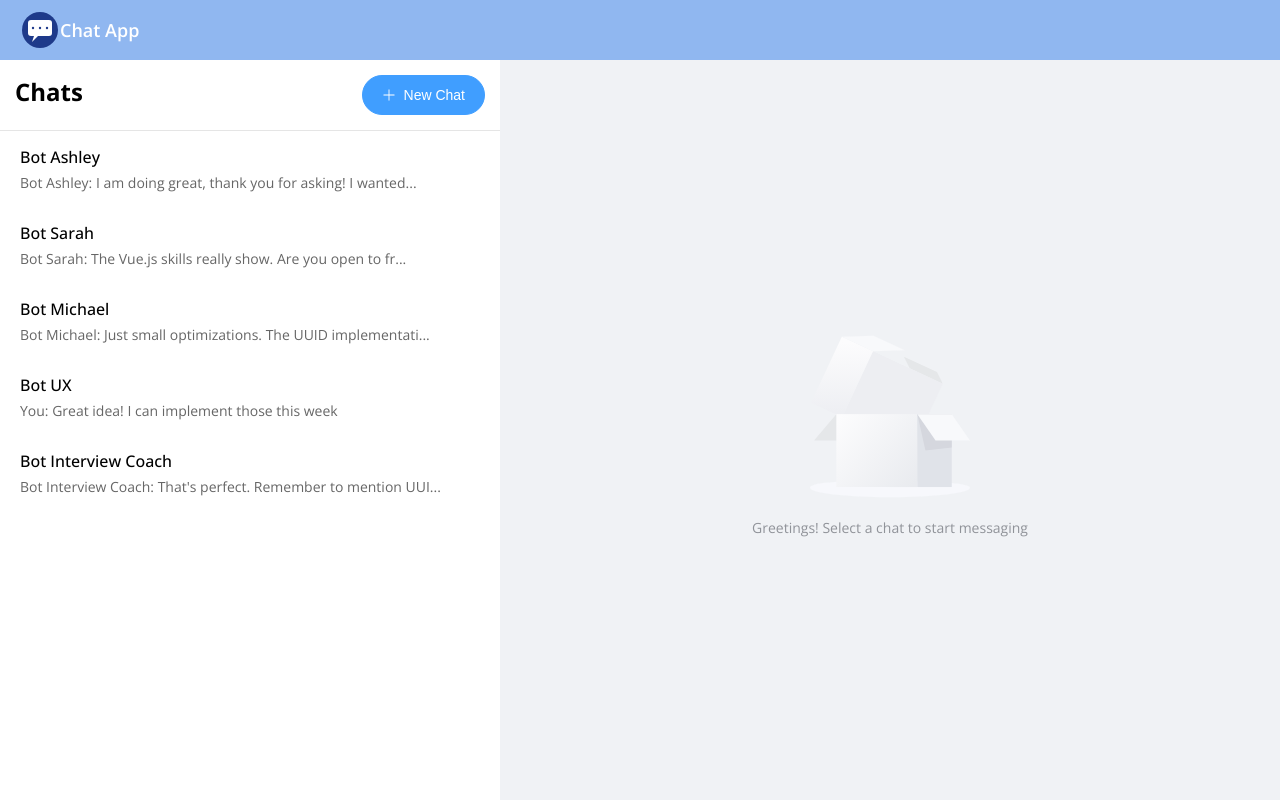
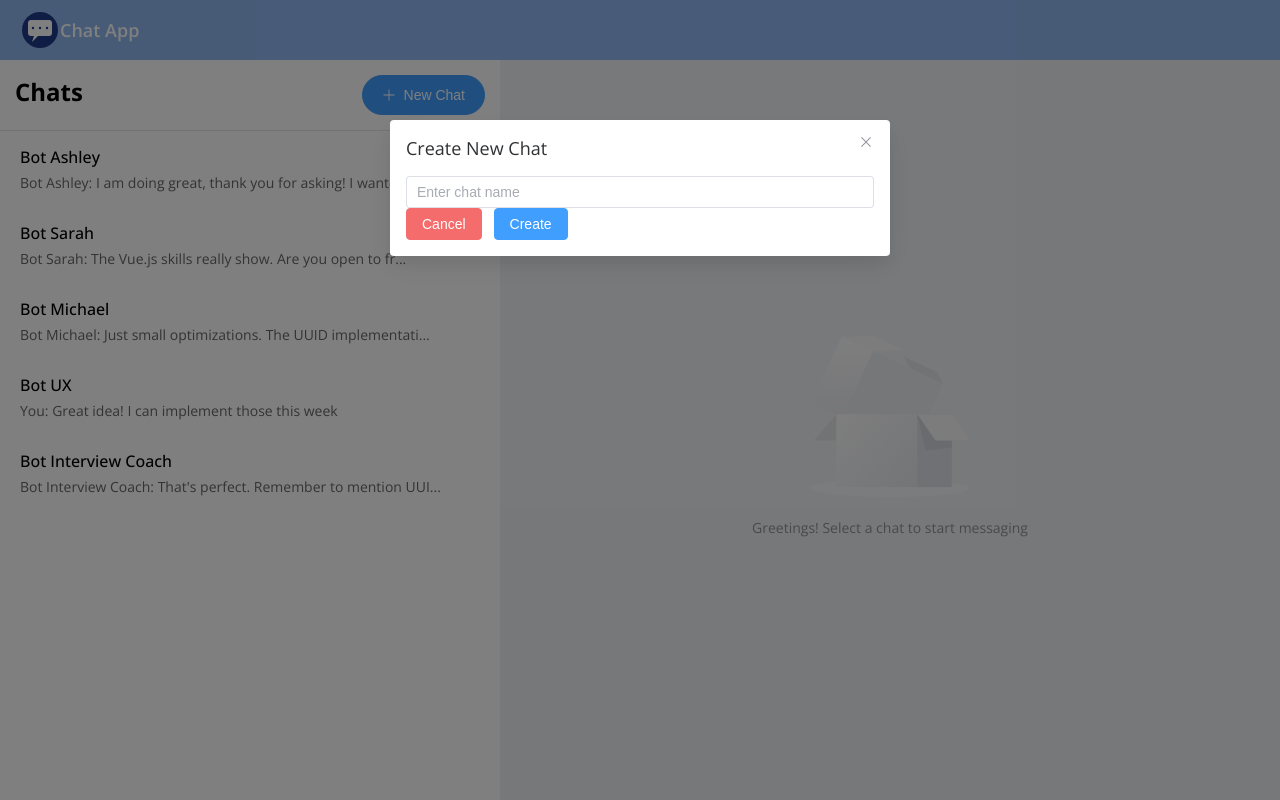
Before and after one commit to ruslanskrims/chat-app, a Vue app: page /chat in a window 1280 px wide. Both pictures are taken after a click on the button "New Chat". Built offline with nearby package versions, Linux system fonts and the light colour scheme.

Commit message:
feature-bonus: added chat creation

```diff
--- a/src/features/chat/components/ChatSidebar.vue
+++ b/src/features/chat/components/ChatSidebar.vue
@@ -1,26 +1,55 @@
 <script setup lang="ts">
-import { ElMessageBox, ElAside, ElButton } from 'element-plus'
+import { ElAside, ElButton, ElAlert } from 'element-plus'
 import { Plus } from '@element-plus/icons-vue'
 import { useChatStore } from '@/features/chat/stores/chatStore'
 import ChatList from './ChatList.vue'
+import { ref } from 'vue'
+import CreateChatForm from './CreateChatForm.vue'
 
-const { chats } = useChatStore()
+const { chats, createChat, isChatCreateError } = useChatStore()
+
+const isModalVisible = ref(false)
+const newChatName = ref('')
+const openCreateChatModal = () => {
+  newChatName.value = ''
+  isModalVisible.value = true
+}
+
+const closeCreateChatModal = () => {
+  isModalVisible.value = false
+}
+
+const handleCreateChat = () => {
+  if (newChatName.value.trim()) {
+    createChat(newChatName.value)
+    closeCreateChatModal()
+  }
+}
 </script>
 
 <template>
   <ElAside class="sidebar__aside">
     <div class="sidebar__header">
       <h2 class="sidebar__header-title">Chats</h2>
-      <ElButton type="primary" size="large" round class="new-chat-btn" :icon="Plus"
+      <ElButton
+        type="primary"
+        size="large"
+        round
+        class="new-chat-btn"
+        :icon="Plus"
+        @click="openCreateChatModal"
         >New Chat</ElButton
       >
     </div>
-    <!--TODO - add functionality to create new chat and show the message box(form)-->
-    <!-- <ElMessageBox
-      title="Create New Chat"
-      :showCancelButton="true"
-      @confirm="() => console.log('Chat created')"
-    /> -->
+
+    <CreateChatForm
+      :isModalVisible="isModalVisible"
+      :newChatName="newChatName"
+      :closeCreateChatModal="closeCreateChatModal"
+      :error="isChatCreateError"
+      @update:newChatName="newChatName = $event"
+      @createChat="handleCreateChat"
+    />
     <ChatList :chats="chats" />
   </ElAside>
 </template>
--- /dev/null
+++ b/src/features/chat/components/CreateChatForm.vue
@@ -0,0 +1,55 @@
+<script setup lang="ts">
+import { ElButton, ElContainer, ElDialog, ElInput, ElAlert } from 'element-plus'
+import { computed } from 'vue'
+
+const createChatFormProps = defineProps<{
+  isModalVisible: boolean
+  newChatName: string
+  error: boolean
+  closeCreateChatModal: () => void
+}>()
+
+const emit = defineEmits<{ 'update:newChatName': [value: string]; createChat: [] }>()
+
+const modalVisible = computed({
+  get: () => createChatFormProps.isModalVisible,
+  set: (value) => {
+    if (!value) {
+      createChatFormProps.closeCreateChatModal()
+    }
+  },
+})
+
+const chatName = computed({
+  get: () => createChatFormProps.newChatName,
+  set: (value) => {
+    emit('update:newChatName', value)
+  },
+})
+
+const handleCreateChat = () => {
+  emit('createChat')
+}
+</script>
+
+<template>
+  <ElDialog
+    v-model="modalVisible"
+    title="Create New Chat"
+    :showCancelButton="true"
+    width="500px"
+    @confirm="() => console.log('Chat created')"
+    class="create-chat-modal"
+  >
+    <ElInput
+      v-model="chatName"
+      placeholder="Enter chat name"
+      @keyup.enter="() => console.log('Chat created')"
+      class="create-chat-modal__input"
+    />
+    <ElContainer class="create-chat-modal__actions">
+      <ElButton type="danger" @click="closeCreateChatModal">Cancel</ElButton>
+      <ElButton type="primary" @click="handleCreateChat">Create</ElButton>
+    </ElContainer>
+  </ElDialog>
+</template>
--- a/src/features/chat/stores/chatStore.ts
+++ b/src/features/chat/stores/chatStore.ts
@@ -4,9 +4,17 @@ import { v4 as uuidv4 } from 'uuid'
 import { SenderEnumTypes } from '../enums/chatEnums'
 
 export const useChatStore = defineStore('chat', {
-  state: (): { chats: Chat[]; activeChatId: string; isSendingMessage: boolean } => ({
+  state: (): {
+    chats: Chat[]
+    activeChatId: string
+    isSendingMessage: boolean
+    isChatCreateLoading: boolean
+    isChatCreateError: boolean
+  } => ({
     activeChatId: '',
     isSendingMessage: false,
+    isChatCreateLoading: false,
+    isChatCreateError: false,
     chats: [
       {
         id: uuidv4(),
@@ -16,21 +24,21 @@ export const useChatStore = defineStore('chat', {
             id: uuidv4(),
             text: 'Hi there, dear candidate. How are you doing today?',
             sender: 'Bot Ashley',
-            timestamp: new Date(),
+            created: new Date(),
             senderType: SenderEnumTypes.Bot,
           },
           {
             id: uuidv4(),
             text: 'Good afternoon, Ashley. I am doing well, thank you. How about you?',
             sender: 'user',
-            timestamp: new Date(),
+            created: new Date(),
             senderType: SenderEnumTypes.User,
           },
           {
             id: uuidv4(),
             text: 'I am doing great, thank you for asking! I wanted to discuss the next steps in the interview process with you.',
             sender: 'Bot Ashley',
-            timestamp: new Date(),
+            created: new Date(),
             senderType: SenderEnumTypes.Bot,
           },
         ],
@@ -43,21 +51,21 @@ export const useChatStore = defineStore('chat', {
             id: uuidv4(),
             text: 'Hey! Loved your portfolio website! 🚀',
             sender: 'Bot Sarah',
-            timestamp: new Date(),
+            created: new Date(),
             senderType: SenderEnumTypes.Bot,
           },
           {
             id: uuidv4(),
             text: 'Thank you so much! I put a lot of work into the animations.',
             sender: 'user',
-            timestamp: new Date(),
+            created: new Date(),
             senderType: SenderEnumTypes.User,
           },
           {
             id: uuidv4(),
             text: 'The Vue.js skills really show. Are you open to freelance work?',
             sender: 'Bot Sarah',
-            timestamp: new Date(),
+            created: new Date(),
             senderType: SenderEnumTypes.Bot,
           },
         ],
@@ -70,21 +78,21 @@ export const useChatStore = defineStore('chat', {
             id: uuidv4(),
             text: 'Code review for the chat app is ready! ✅',
             sender: 'Bot Michael',
-            timestamp: new Date(),
+            created: new Date(),
             senderType: SenderEnumTypes.Bot,
           },
           {
             id: uuidv4(),
             text: 'Awesome! Any major issues I should address?',
             sender: 'user',
-            timestamp: new Date(),
+            created: new Date(),
             senderType: SenderEnumTypes.User,
           },
           {
             id: uuidv4(),
             text: 'Just small optimizations. The UUID implementation was a smart move!',
             sender: 'Bot Michael',
-            timestamp: new Date(),
+            created: new Date(),
             senderType: SenderEnumTypes.Bot,
           },
         ],
@@ -97,28 +105,28 @@ export const useChatStore = defineStore('chat', {
             id: uuidv4(),
             text: 'New design system mockups are ready for review 🎨',
             sender: 'Bot UX',
-            timestamp: new Date(),
+            created: new Date(),
             senderType: SenderEnumTypes.Bot,
           },
           {
             id: uuidv4(),
             text: 'Love the new color scheme! The dark blue looks professional',
             sender: 'user',
-            timestamp: new Date(),
+            created: new Date(),
             senderType: SenderEnumTypes.User,
           },
           {
             id: uuidv4(),
             text: 'Can we add micro-interactions to the chat bubbles?',
             sender: 'Bot UX',
-            timestamp: new Date(),
+            created: new Date(),
             senderType: SenderEnumTypes.Bot,
           },
           {
             id: uuidv4(),
             text: 'Great idea! I can implement those this week',
             sender: 'user',
-            timestamp: new Date(),
+            created: new Date(),
             senderType: SenderEnumTypes.User,
           },
         ],
@@ -131,21 +139,21 @@ export const useChatStore = defineStore('chat', {
             id: uuidv4(),
             text: "Ready for tomorrow's system design interview? 💪",
             sender: 'Bot Interview Coach',
-            timestamp: new Date(),
+            created: new Date(),
             senderType: SenderEnumTypes.Bot,
           },
           {
             id: uuidv4(),
             text: 'A bit nervous but prepared! Been practicing scaling chat apps',
             sender: 'user',
-            timestamp: new Date(),
+            created: new Date(),
             senderType: SenderEnumTypes.User,
           },
           {
             id: uuidv4(),
             text: "That's perfect. Remember to mention UUIDs and real-time architecture!",
             sender: 'Bot Interview Coach',
-            timestamp: new Date(),
+            created: new Date(),
             senderType: SenderEnumTypes.Bot,
           },
         ],
@@ -179,7 +187,7 @@ export const useChatStore = defineStore('chat', {
           text: message,
           sender,
           senderType,
-          timestamp: new Date(),
+          created: new Date(),
         })
       } catch {
         throw new Error('Failed to send message')
@@ -194,5 +202,28 @@ export const useChatStore = defineStore('chat', {
     clearActiveChat() {
       this.activeChatId = ''
     },
+
+    async createChat(name: string) {
+      try {
+        this.isChatCreateLoading = true
+        this.isChatCreateLoading = true
+        await new Promise((resolve) => setTimeout(resolve, 1000))
+
+        const newChat: Chat = {
+          id: uuidv4(),
+          title: name,
+          messages: [],
+          createdAt: new Date(),
+        }
+
+        this.isChatCreateLoading = false
+        this.chats.push(newChat)
+      } catch {
+        this.isChatCreateError = true
+        throw new Error('Failed to create chat 2')
+      } finally {
+        this.isChatCreateLoading = false
+      }
+    },
   },
 })
--- a/src/types/chat.ts
+++ b/src/types/chat.ts
@@ -4,4 +4,5 @@ export interface Chat {
   id: string
   title: string
   messages: Message[]
+  createdAt?: Date
 }
--- a/src/types/message.ts
+++ b/src/types/message.ts
@@ -5,5 +5,5 @@ export interface Message {
   text: string
   sender: string
   senderType: SenderEnumTypes
-  timestamp: Date
+  created: Date
 }
```
